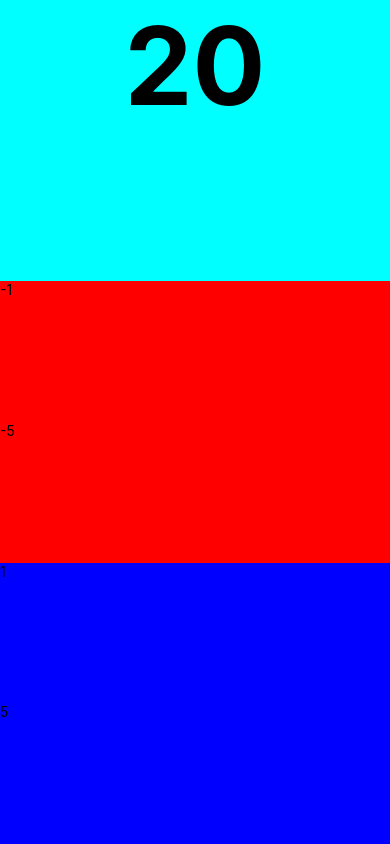
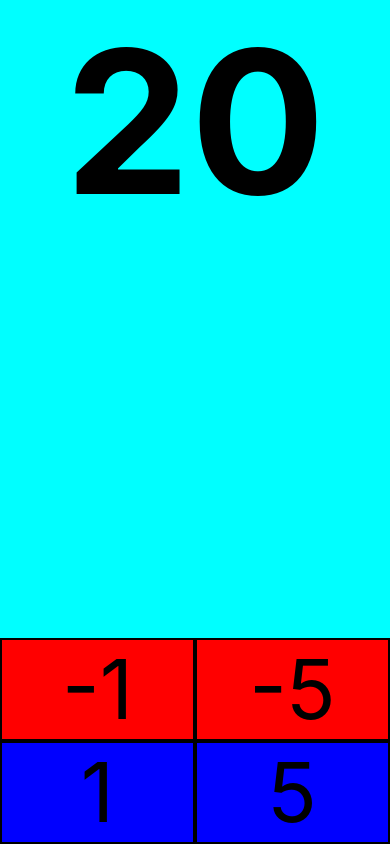
Before and after one commit to mdurban/game-life-tracker, a React Native app: screen / in a window 390 px wide. Built offline with nearby package versions, Linux system fonts and the light colour scheme.

Commit message:
updated styling to make colors obnoxious and font too big

```diff
--- a/App.js
+++ b/App.js
@@ -16,10 +16,14 @@ export default class App extends Component {
     return (
       <View style={styles.container}>
         <Text style={styles.score}>{this.state.score}</Text>
-        <Text style={styles.negButton} onPress={() => this.onButtonPress(-1)}>-1</Text>
-        <Text style={styles.negButton} onPress={() => this.onButtonPress(-5)}>-5</Text>
-        <Text style={styles.posButton} onPress={() => this.onButtonPress(1)}>1</Text>
-        <Text style={styles.posButton} onPress={() => this.onButtonPress(5)}>5</Text>
+        <View style={styles.grid}>
+          <Text style={styles.negButton} onPress={() => this.onButtonPress(-1)}>-1</Text>
+          <Text style={styles.negButton} onPress={() => this.onButtonPress(-5)}>-5</Text>
+        </View>
+        <View style={styles.grid}>
+          <Text style={styles.posButton} onPress={() => this.onButtonPress(1)}>1</Text>
+          <Text style={styles.posButton} onPress={() => this.onButtonPress(5)}>5</Text>
+        </View>
       </View>
     )
   }
@@ -29,20 +33,33 @@ const styles = StyleSheet.create({
   container: {
     flex: 1,
     paddingTop: Platform.OS === 'ios' ? 0 : StatusBar.currentHeight,
-    backgroundColor: 'cyan'
+    backgroundColor: 'cyan',
+    justifyContent: 'center',
   },
   score: {
-    flex: 2,
-    fontSize: 108,
+    flex: 1,
+    alignSelf: 'center',
+    fontSize: 200,
     fontWeight: 'bold',
     textAlign: 'center'
   },
+  grid: {
+    flexDirection: 'row'
+  },
   negButton: {
     flex: 1,
-    backgroundColor: 'red'
+    alignSelf: 'center',
+    fontSize: 82,
+    textAlign: 'center',
+    backgroundColor: 'red',
+    borderWidth: 2.0
   },
   posButton: {
     flex: 1,
-    backgroundColor: 'blue'
+    alignSelf: 'center',
+    fontSize: 82,
+    textAlign: 'center',
+    backgroundColor: 'blue',
+    borderWidth: 2.0
   }
 })
```
